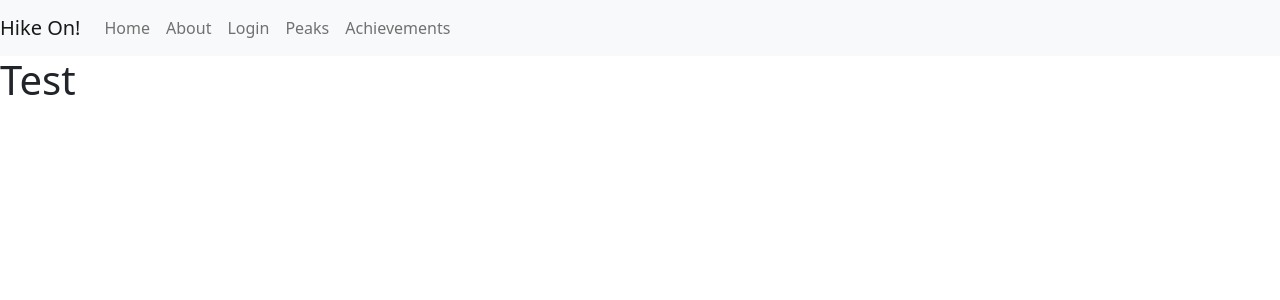
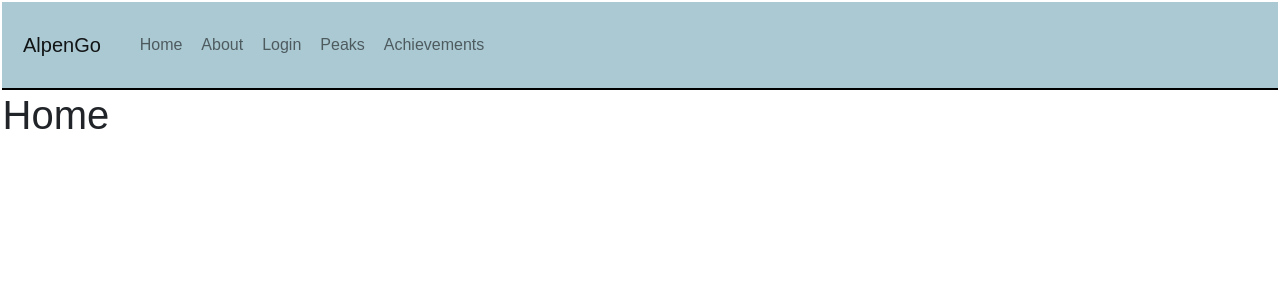
Before and after one commit to andhogan/AlpenGo, a Flask app: page / in a window 1280 px wide. Shown: the top 300 px of the page. Run offline with Flask 2, Linux system fonts and the light colour scheme.

Commit message:
Almost done with nav bar

```diff
--- a/static/css/main.css
+++ b/static/css/main.css
@@ -3,8 +3,29 @@
 /* || GENERAL STYLES */
 
 /* || UTILITIES */
+* {
+    margin: 0.5px;
+    padding: 0.5px;
+    box-sizing: border-box;
+}
+body{
+    font-family: fantasy;
+}
+a {
+    text-decoration: none;
+}
+li{
+    list-style: none;
+}
 
 /* || SITEWIDE */
+.navbar {
+    display: flex;
+    align-items: center;
+    justify-content: space-between;
+    padding: 20px;
+    border-bottom: 2px solid black;
+}
 
 /* || APP PAGES */
 
--- a/templates/home.html
+++ b/templates/home.html
@@ -1,4 +1,4 @@
 {% extends "inherit.html" %}
 {% block content %}
-<h1>Test</h1>
+<h1>Home</h1>
 {% endblock content %}
--- a/templates/inherit.html
+++ b/templates/inherit.html
@@ -3,20 +3,17 @@
     <head>
         <!-- CSS only - Impoted from the Bootstrap Website-->
         <link href="https://cdn.jsdelivr.net/npm/bootstrap@5.2.2/dist/css/bootstrap.min.css" rel="stylesheet" integrity="sha384-Zenh87qX5JnK2Jl0vWa8Ck2rdkQ2Bzep5IDxbcnCeuOxjzrPF/et3URy9Bv1WTRi" crossorigin="anonymous">
-        <link href="/static/css/main.css" rel="stylesheet" type="text/css">
+        <link href="static/css/main.css" rel="stylesheet" type="text/css">
 
         <!--Leverage url_for to link to the main css stylesheet-->
-        <link rel="stylesheet" href="{{ url_for('static', filename='main.css') }}">
+        <!--link rel="stylesheet" href="{{ url_for('static', filename='main.css') }}"-->
 
         <title>AlpenGo - {{ title }}</title>
     </head>
     <body>
-        <nav class="navbar navbar-expand-lg navbar-light bg-light">
-            <a class="navbar-brand" href="#">Hike On!</a>
-            <button class="navbar-toggler" type="button" data-toggle="collapse" data-target="#navbarNav" aria-controls="navbarNav" aria-expanded="false" aria-label="Toggle navigation">
-              <span class="navbar-toggler-icon"></span>
-            </button>
-            <div class="collapse navbar-collapse" id="navbarNav">
+        <nav class="navbar navbar-expand-lg navbar-light" style="background-color: rgb(171, 201, 211);">
+            <a class="navbar-brand" href="/">AlpenGo</a>
+            <div class="container">
               <ul class="navbar-nav">
                 <li class="nav-item active">
                   <a class="nav-link" href="/">Home</a>
```
